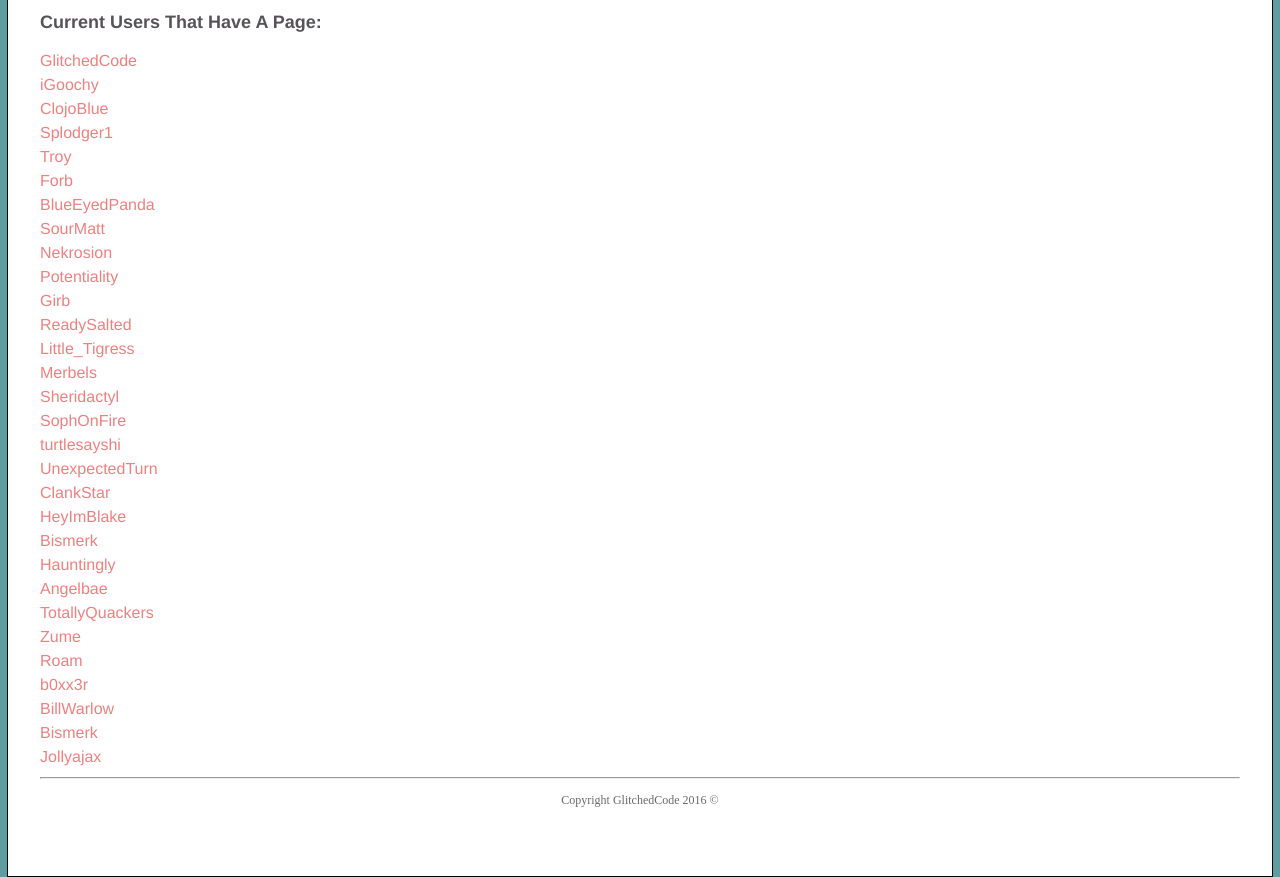
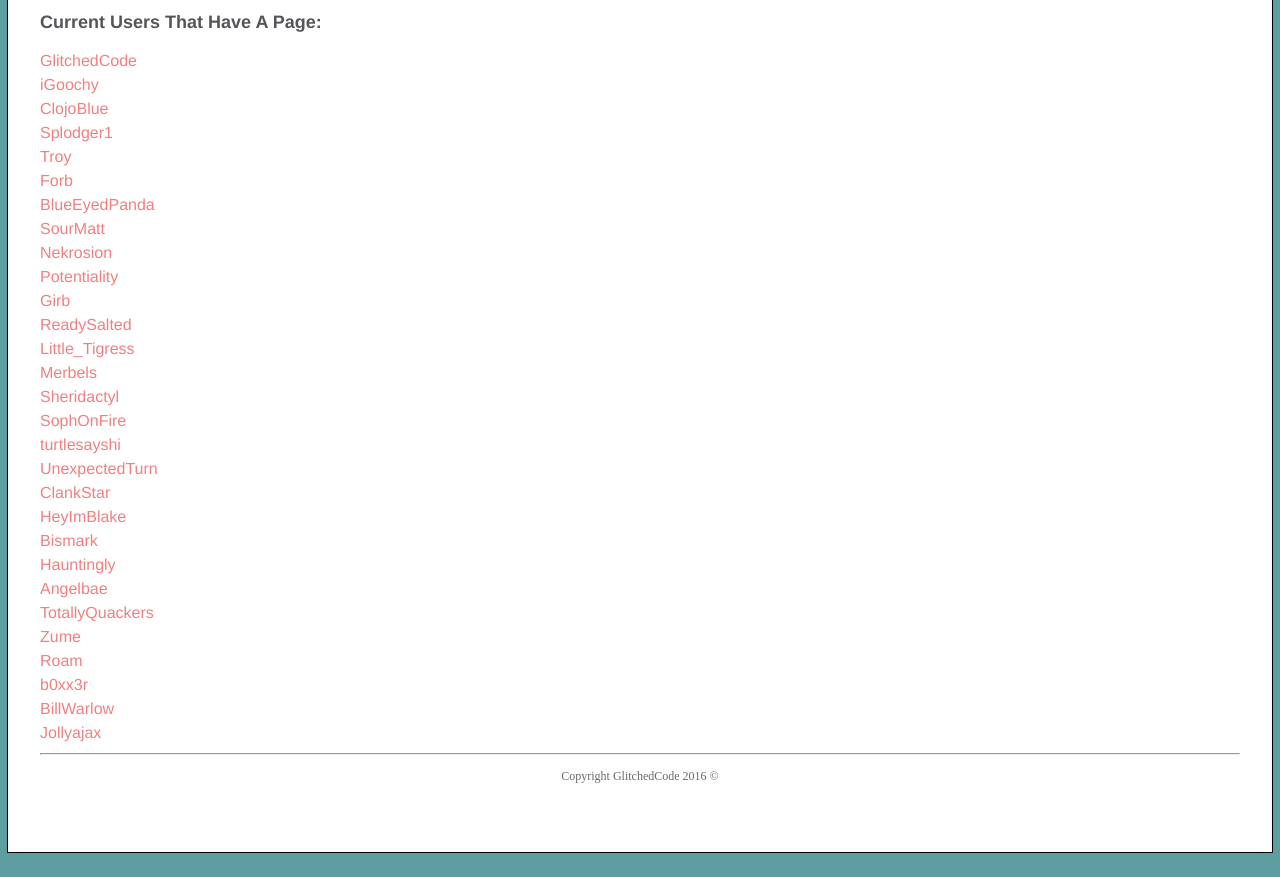
Before and after one commit to glitchedcoder/mygithubpage, a plain HTML site: page users.html in a window 1280 px wide. Shown: the part 149-1026 px from the top of the page. After the commit the page ends 1002 px from the top, so only its background shows below. Drawn offline with Linux system fonts and the light colour scheme.

Commit message:
Fixed some weird duplicate issue

```diff
--- a/users.html
+++ b/users.html
@@ -41,7 +41,7 @@
         <a id="external" href="users/unexpectedturn.html">UnexpectedTurn</a><br/>
         <a id="external" href="users/clankstar.html">ClankStar</a><br/>
         <a id="external" href="users/heyimblake.html">HeyImBlake</a><br/>
-        <a id="external" href="users/bismerk.html">Bismerk</a><br/>
+        <a id="external" href="users/bismark.html">Bismark</a><br/>
         <a id="external" href="users/hauntingly.html">Hauntingly</a><br/>
         <a id="external" href="users/angelbae.html">Angelbae</a><br/>
         <a id="external" href="users/totallyquackers.html">TotallyQuackers</a><br/>
@@ -49,7 +49,6 @@
         <a id="external" href="users/roam.html">Roam</a><br/>
         <a id="external" href="users/b0xx3r.html">b0xx3r</a><br/>
         <a id="external" href="users/billwarlow.html">BillWarlow</a><br/>
-        <a id="external" href="users/bismerk.html">Bismerk</a><br/>
         <a id="external" href="users/jollyajax.html">Jollyajax</a><br/>
         <hr>
         <center>
```
Also changed, not shown: index.html (+1 -2 lines), users/bismark.html (renamed from users/bismerk.html, +3 -3 lines).
